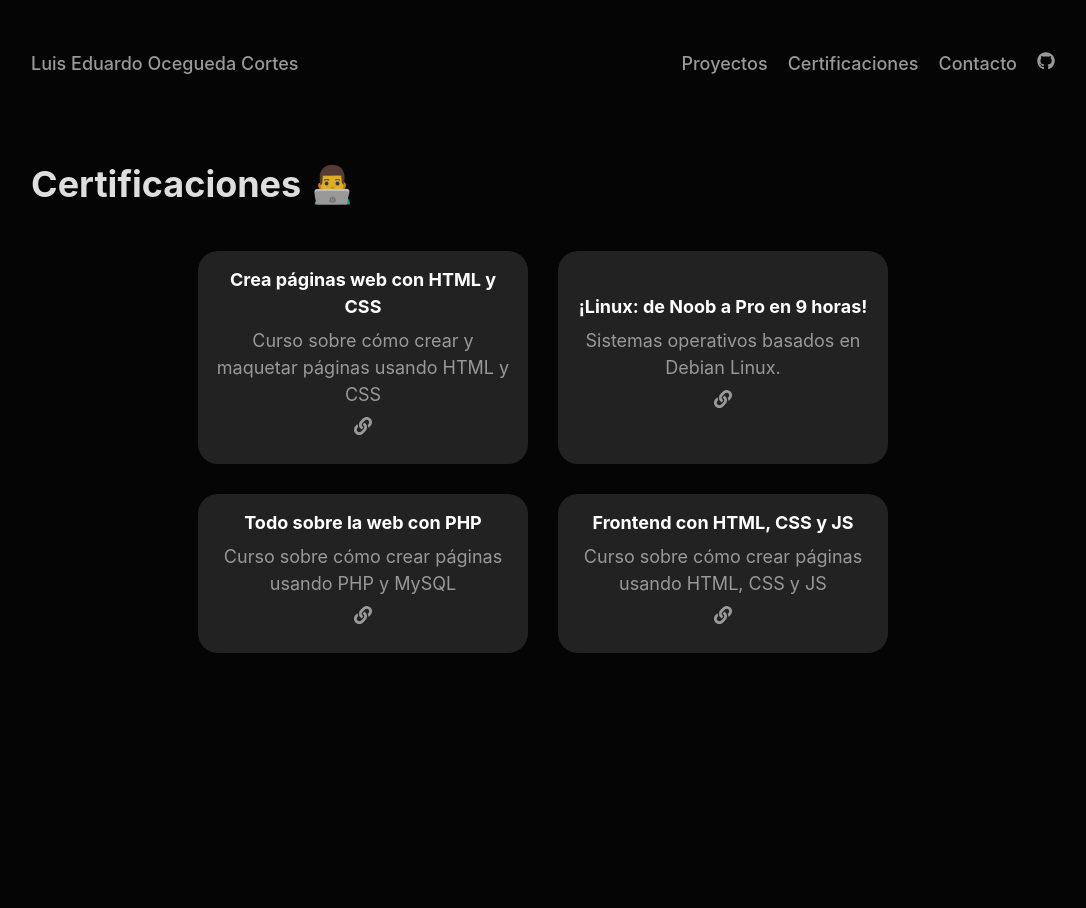
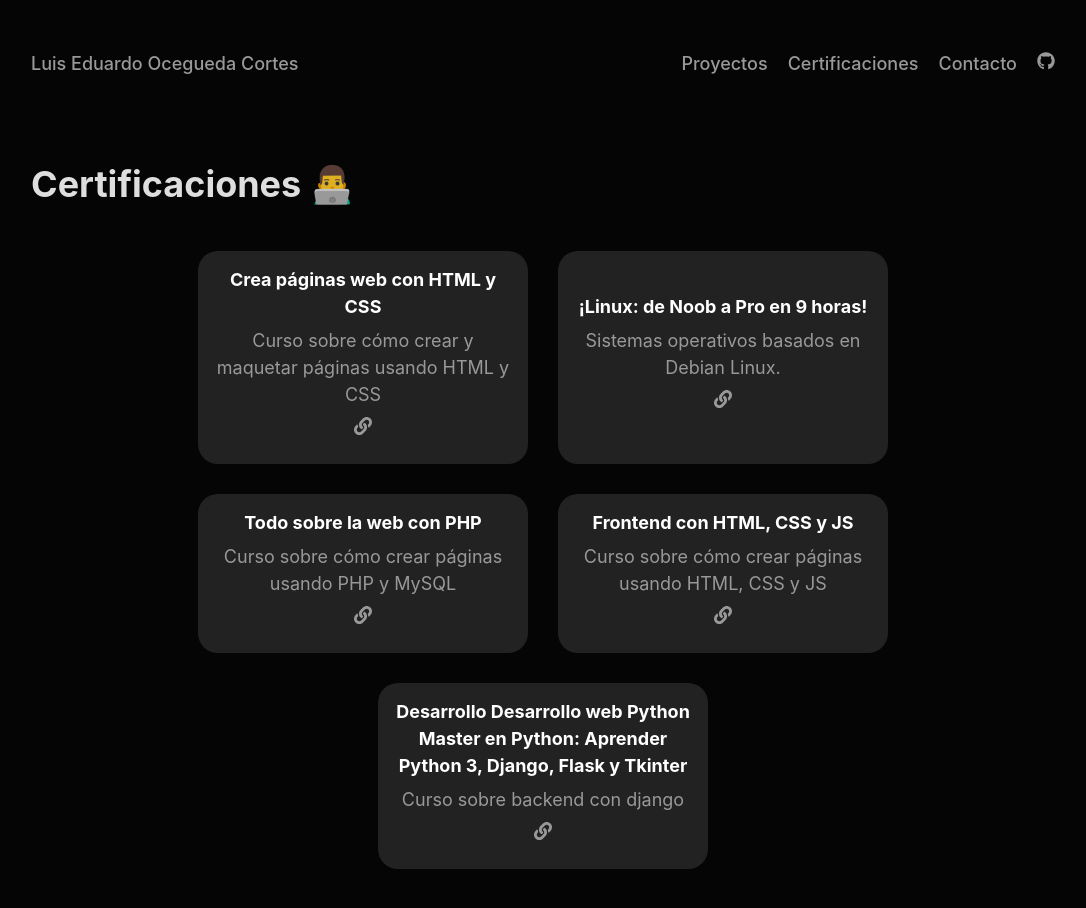
Before and after one commit to LUISEDOCCOR/portafolio, a React (Vite) app: page /certificaciones in a window 1280 px wide. Shown: the top 908 px of the page, without its empty margins (97-1183 px from the left). Before the commit the page ends 800 px from the top, so only its background shows below. Built offline with nearby package versions, Linux system fonts and the light colour scheme.

Commit message:
Add certificate

```diff
--- a/src/pages/certifications/certifications.jsx
+++ b/src/pages/certifications/certifications.jsx
@@ -20,6 +20,11 @@ const certifications = [
         'name': 'Frontend con HTML, CSS y JS',
         'text': 'Curso sobre cómo crear páginas usando HTML, CSS y JS',
         'link': 'https://www.mastermind.ac/certificates/551bc00405864777873a31006c8b55b5'
+    },
+    {
+        'name': 'Desarrollo Desarrollo web Python Master en Python: Aprender Python 3, Django, Flask y Tkinter',
+        'text': 'Curso sobre backend con django',
+        'link': '/certificado-udemy-python.pdf'
     }
 ]
 
```
Also changed, not shown: 1 other file (tests, documents, lock files or other folders).
